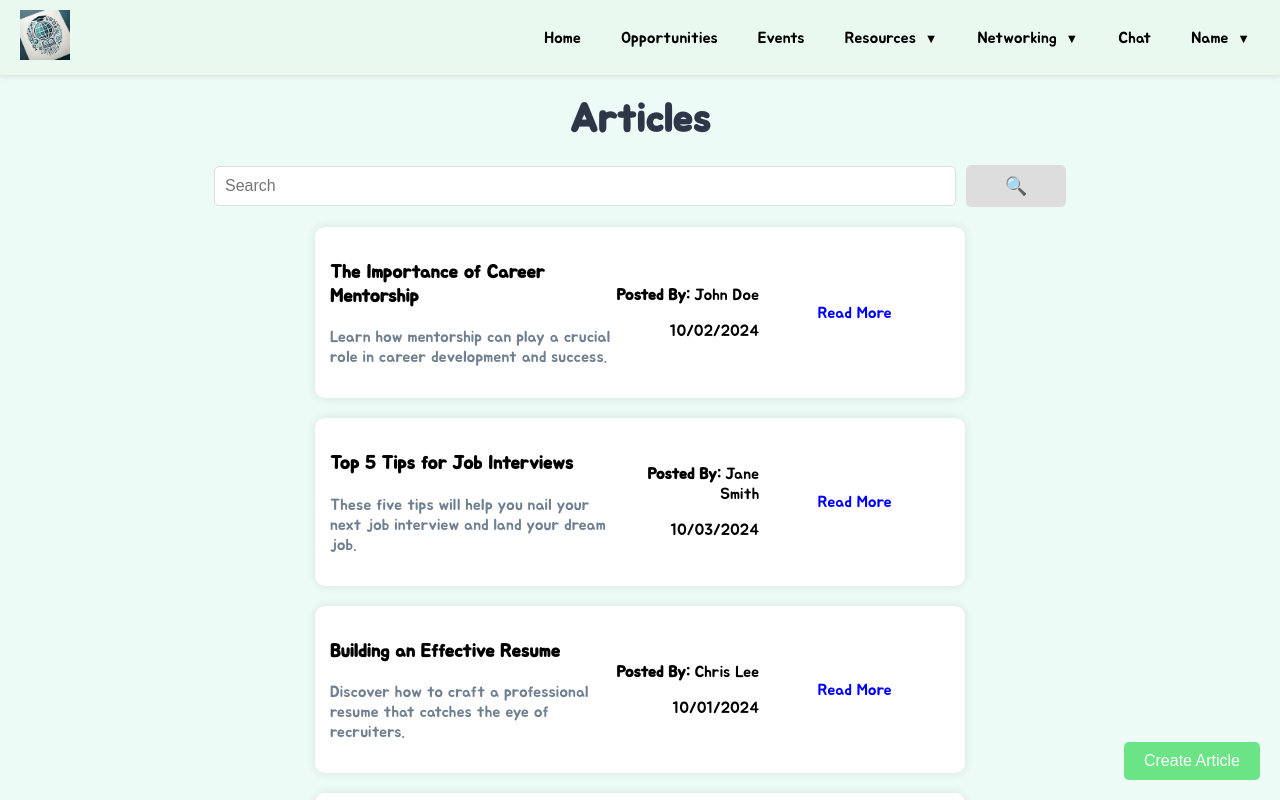
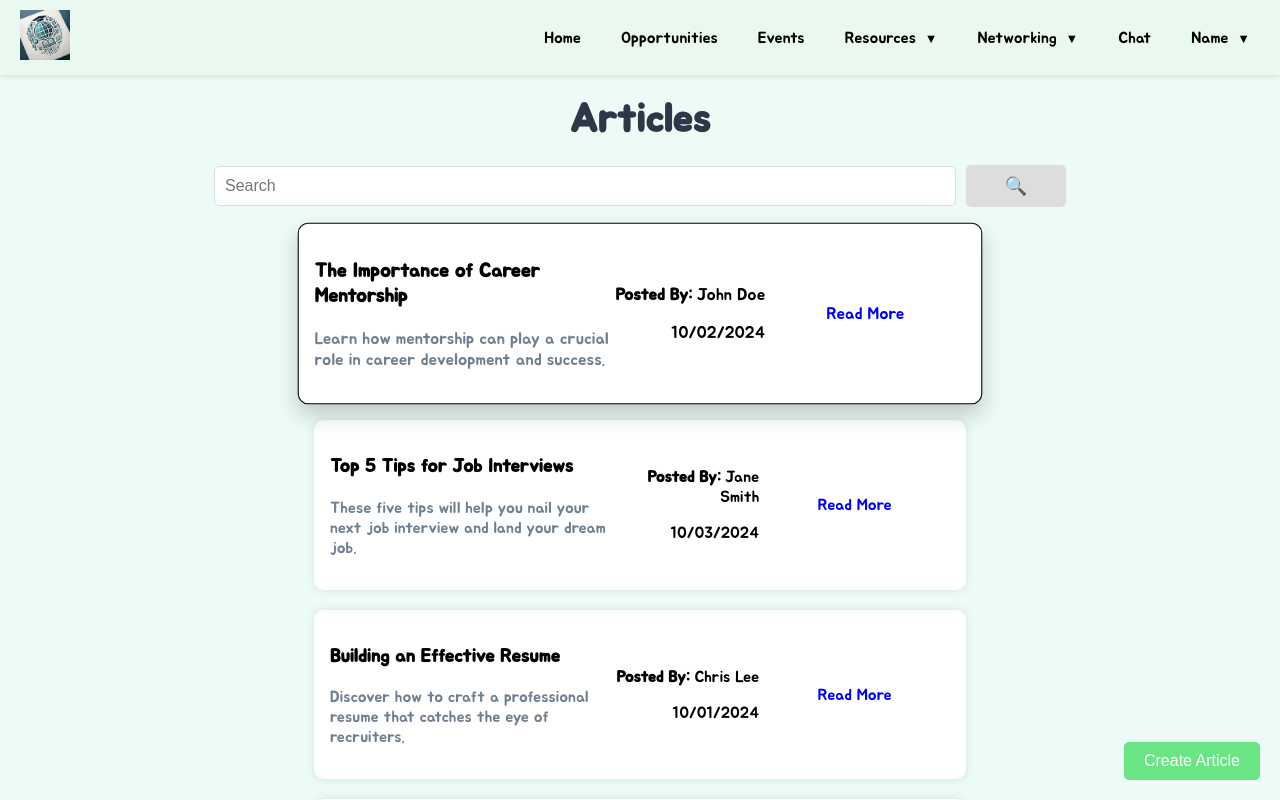
Before and after one commit to saiswethat/eduverse, a React (Create React App) app: page /articles in a window 1280 px wide. In both pictures the pointer is over the element 640 px from the left and 312 px from the top of the page. Shown: the top 800 px of the page. Built offline with nearby package versions, Linux system fonts and the light colour scheme.

Commit message:
Changes in styles of articles

```diff
--- a/src/css/Articles.css
+++ b/src/css/Articles.css
@@ -36,6 +36,14 @@
   background-color: white;
   border-radius: 10px;
   box-shadow: 0px 0px 10px rgba(0, 0, 0, 0.1);
+  border: 1px solid transparent; /* Default border is transparent */
+  transition: transform 0.3s ease, box-shadow 0.3s ease, border 0.3s ease; /* Add border transition */
+}
+
+.articles-article-card:hover {
+  transform: scale(1.05); /* Scale the card slightly */
+  box-shadow: 0px 10px 20px rgba(0, 0, 0, 0.2); /* Increase shadow on hover */
+  border: 1px solid black; /* Add black border on hover */
 }
 
 .articles-article-details-left {
```
